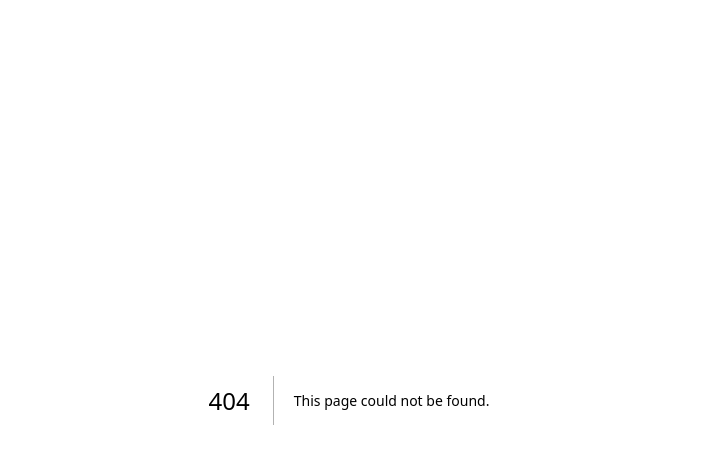
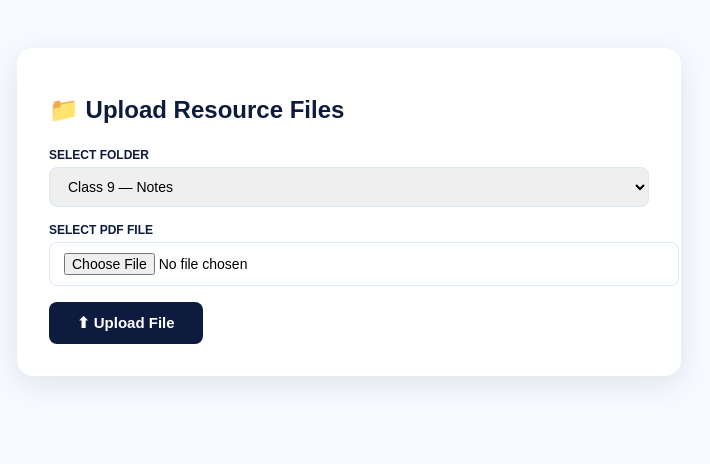
Before and after one commit to kajalrawat54390/quantaprep-website, a Next.js app: page /upload in a window 1280 px wide. Before the commit this address had no page. Shown: the top 464 px of the page, without its empty margins (291-1001 px from the left). Built offline with nearby package versions, Linux system fonts and the light colour scheme.

Commit message:
Add file upload page

```diff
--- a/package.json
+++ b/package.json
@@ -9,6 +9,7 @@
   },
   "dependencies": {
     "@neondatabase/serverless": "^1.0.2",
+    "@vercel/blob": "^2.3.1",
     "bcryptjs": "^2.4.3",
     "iron-session": "^8.0.1",
     "mysql2": "^3.9.7",
--- /dev/null
+++ b/pages/upload.js
@@ -0,0 +1,67 @@
+// pages/upload.js
+import { useState } from 'react';
+import Head from 'next/head';
+
+export default function UploadPage() {
+  const [file, setFile] = useState(null);
+  const [folder, setFolder] = useState('class9/notes');
+  const [uploading, setUploading] = useState(false);
+  const [uploadedUrl, setUploadedUrl] = useState('');
+  const [error, setError] = useState('');
+
+  async function handleUpload() {
+    if (!file) { alert('Please select a file.'); return; }
+    setUploading(true);
+    setError('');
+    try {
+      const res = await fetch(`/api/upload?filename=${encodeURIComponent(file.name)}&folder=${folder}`, {
+        method: 'POST',
+        body: file,
+      });
+      const data = await res.json();
+      setUploadedUrl(data.url);
+    } catch(e) {
+      setError('Upload failed. Please try again.');
+    }
+    setUploading(false);
+  }
+
+  return (
+    <>
+      <Head><title>Upload Files — QuantaPrep</title></Head>
+      <style>{`
+        body{font-family:'DM Sans',sans-serif;background:#f7faff;padding:40px;}
+        .card{background:white;border-radius:16px;padding:32px;max-width:600px;margin:0 auto;box-shadow:0 8px 32px rgba(13,27,62,0.10);}
+        h1{color:#0d1b3e;font-size:24px;margin-bottom:24px;}
+        label{display:block;font-size:12px;font-weight:600;color:#0d1b3e;margin-bottom:5px;text-transform:uppercase;}
+        select,input[type=file]{width:100%;padding:10px 14px;border:1.5px solid #dce8f8;border-radius:8px;font-size:14px;margin-bottom:16px;}
+        button{padding:12px 28px;background:#0d1b3e;color:white;border:none;border-radius:8px;font-size:15px;font-weight:600;cursor:pointer;}
+        .url-box{margin-top:20px;padding:14px;background:#e8f0fe;border-radius:8px;word-break:break-all;font-size:13px;}
+        .err{color:#dc2626;margin-top:10px;}
+      `}</style>
+      <div className="card">
+        <h1>📁 Upload Resource Files</h1>
+        <label>Select Folder</label>
+        <select value={folder} onChange={e => setFolder(e.target.value)}>
+          <optgroup label="Class 9"><option value="class9/notes">Class 9 — Notes</option><option value="class9/assignments">Class 9 — Assignments</option><option value="class9/pyq">Class 9 — PYQ</option></optgroup>
+          <optgroup label="Class 10"><option value="class10/notes">Class 10 — Notes</option><option value="class10/assignments">Class 10 — Assignments</option><option value="class10/pyq">Class 10 — PYQ</option></optgroup>
+          <optgroup label="Class 11"><option value="class11/notes">Class 11 — Notes</option><option value="class11/assignments">Class 11 — Assignments</option><option value="class11/pyq">Class 11 — PYQ</option></optgroup>
+          <optgroup label="Class 12"><option value="class12/notes">Class 12 — Notes</option><option value="class12/assignments">Class 12 — Assignments</option><option value="class12/pyq">Class 12 — PYQ</option></optgroup>
+          <optgroup label="Competitive"><option value="neet/notes">NEET — Notes</option><option value="neet/pyq">NEET — PYQ</option><option value="jee/notes">JEE — Notes</option><option value="jee/pyq">JEE — PYQ</option><option value="cuet/notes">CUET — Notes</option></optgroup>
+        </select>
+        <label>Select PDF File</label>
+        <input type="file" accept=".pdf" onChange={e => setFile(e.target.files[0])}/>
+        <button onClick={handleUpload} disabled={uploading}>
+          {uploading ? 'Uploading...' : '⬆ Upload File'}
+        </button>
+        {error && <p className="err">{error}</p>}
+        {uploadedUrl && (
+          <div className="url-box">
+            ✅ Uploaded! URL:<br/>
+            <a href={uploadedUrl} target="_blank" rel="noopener">{uploadedUrl}</a>
+          </div>
+        )}
+      </div>
+    </>
+  );
+}
```
Also changed, not shown: pages/api/upload.js (added, +20 -0 lines), 1 other file (tests, documents, lock files or other folders).
